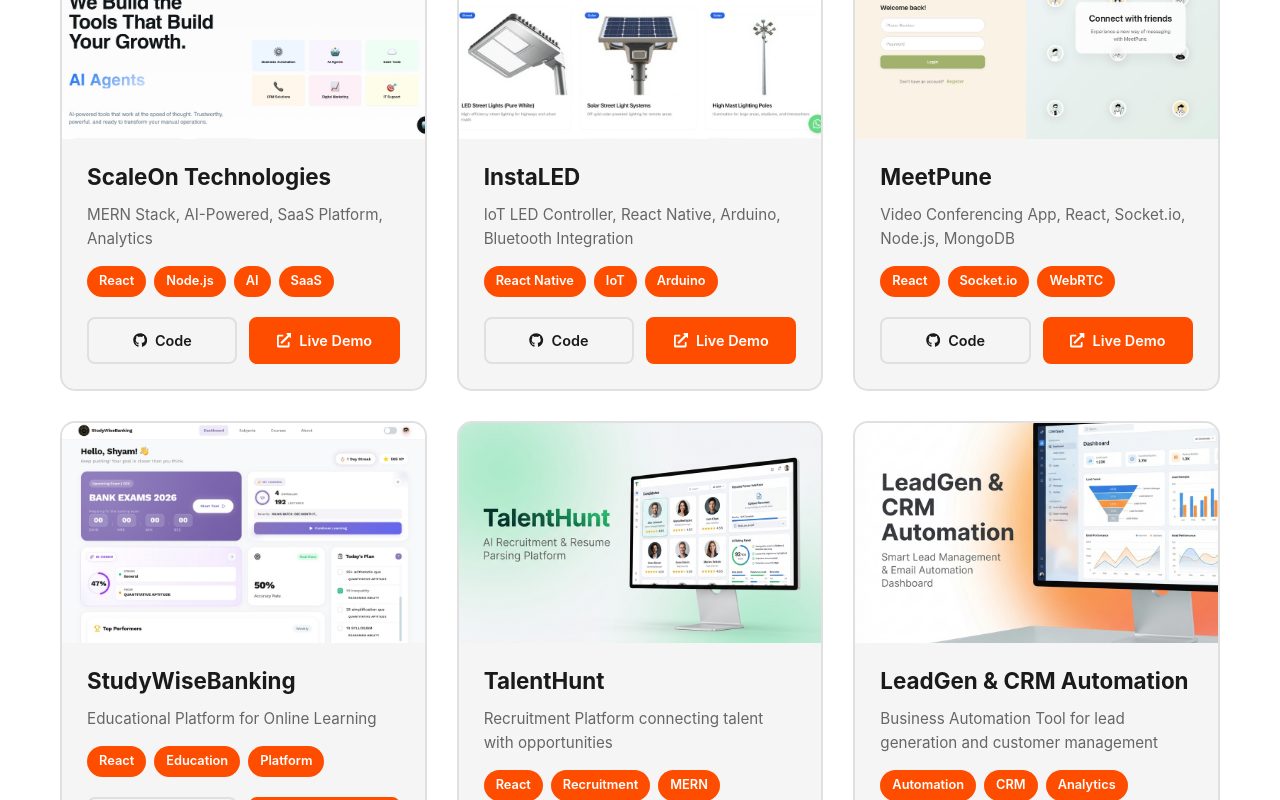
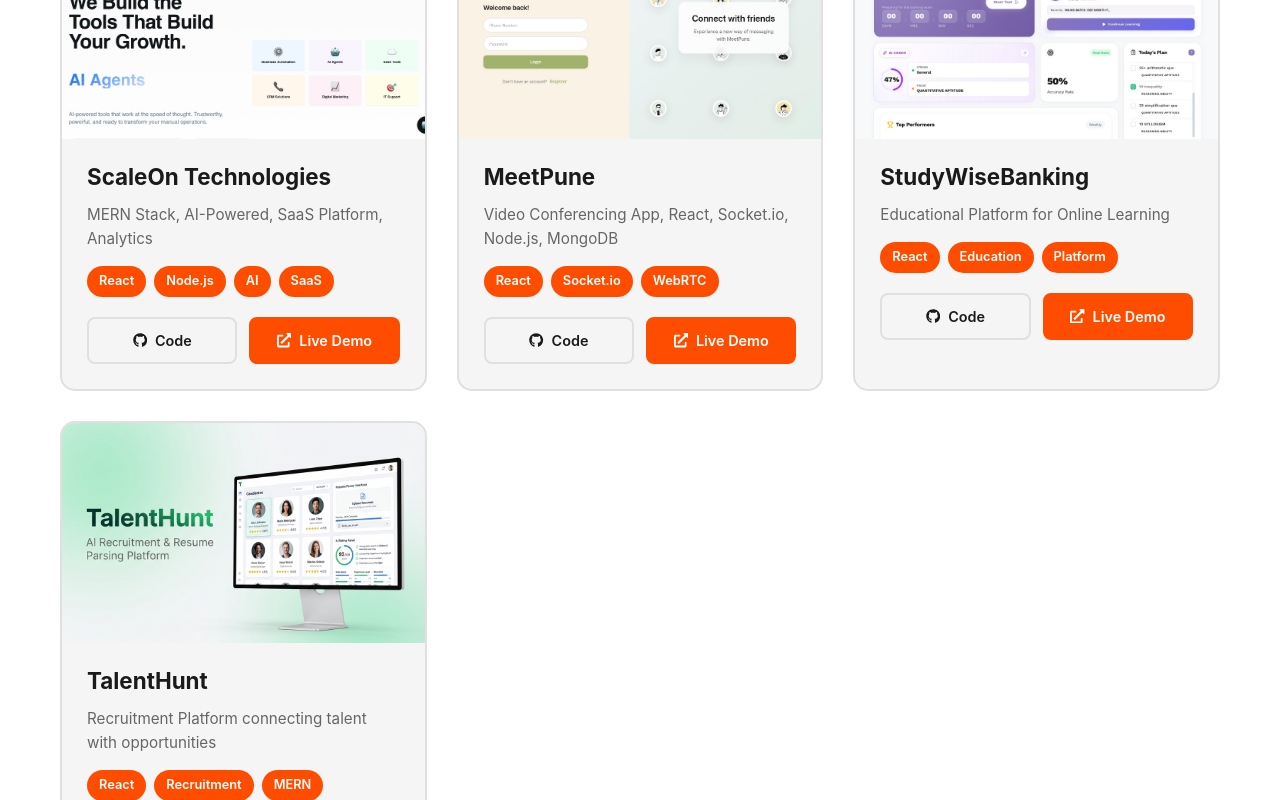
Before and after one commit to ShyamCoder2024/Portfolio, a React (Vite) app: page / in a window 1280 px wide. Shown: the part 3540-4340 px from the top of the page. Built offline with nearby package versions, Linux system fonts and the light colour scheme.

Commit message:
feat: Remove InstaLED and LeadGen projects

```diff
--- a/src/components/Projects.jsx
+++ b/src/components/Projects.jsx
@@ -4,11 +4,11 @@ import { motion } from 'framer-motion';
 import { FaExternalLinkAlt, FaGithub } from 'react-icons/fa';
 import './Projects.css';
 import scaleonImage from '../assets/scaleon-project.jpg';
-import instaledImage from '../assets/instaled-project.jpg';
+
 import meetpuneImage from '../assets/meetpune-project.jpg';
 import studyWiseBankingImage from '../assets/StudyWiseBanking.jpg';
 import talenthuntImage from '../assets/talenthunt-project.jpg';
-import leadgenImage from '../assets/leadgen-project.jpg';
+
 
 const Projects = () => {
     const projects = [
@@ -20,14 +20,7 @@ const Projects = () => {
             github: '#',
             demo: 'https://scaleon-grow-build.vercel.app/'
         },
-        {
-            title: 'InstaLED',
-            description: 'IoT LED Controller, React Native, Arduino, Bluetooth Integration',
-            image: instaledImage,
-            tags: ['React Native', 'IoT', 'Arduino'],
-            github: '#',
-            demo: '#'
-        },
+
         {
             title: 'MeetPune',
             description: 'Video Conferencing App, React, Socket.io, Node.js, MongoDB',
@@ -52,14 +45,7 @@ const Projects = () => {
             github: '#',
             demo: '#'
         },
-        {
-            title: 'LeadGen & CRM Automation',
-            description: 'Business Automation Tool for lead generation and customer management',
-            image: leadgenImage,
-            tags: ['Automation', 'CRM', 'Analytics'],
-            github: '#',
-            demo: '#'
-        }
+
     ];
 
     return (
```
